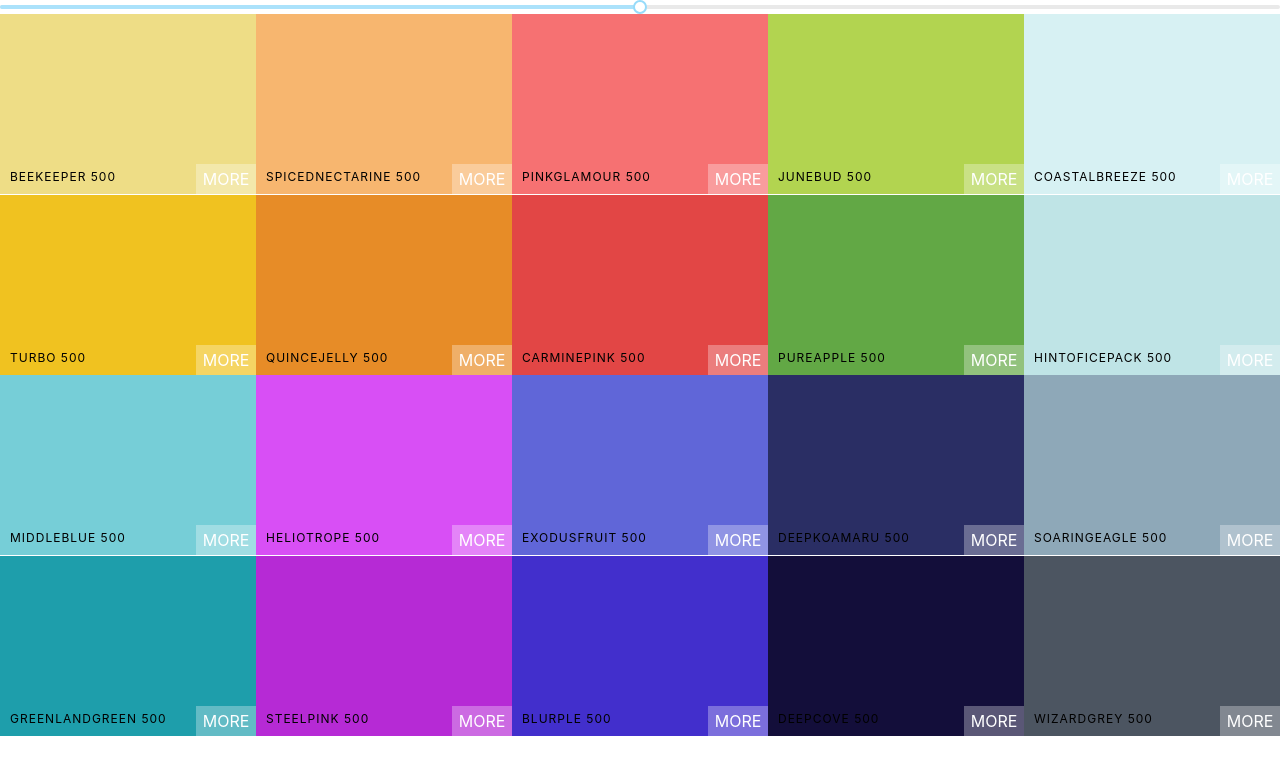
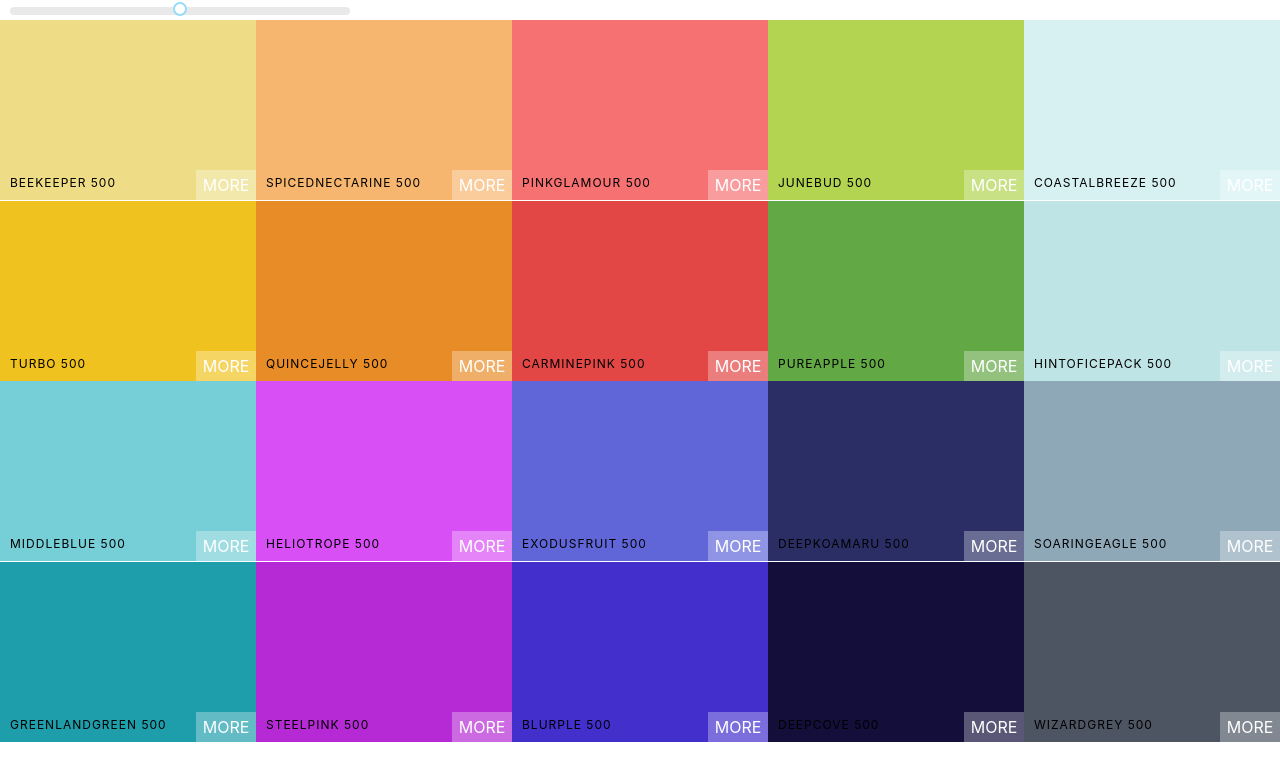
Before and after one commit to monicaep/Colors, a React (Create React App) app: page / in a window 1280 px wide. Shown: the top 780 px of the page. Built offline with nearby package versions, Linux system fonts and the light colour scheme.

Commit message:
styled slider

```diff
--- a/src/Palette.css
+++ b/src/Palette.css
@@ -5,3 +5,17 @@
 .Palette-colors {
     height: 90%;
 }
+
+.slider {
+    width: 340px;
+    margin: 0 10px;
+    display: inline-block;
+}
+
+.rc-slider-track {
+    background-color: transparent;
+}
+
+.rc-slider-rail {
+    height: 8px;
+}
--- a/src/Palette.js
+++ b/src/Palette.js
@@ -18,6 +18,7 @@ class Palette extends Component {
     render() {
         return (
             <div className='Palette'>
+                <div className='slider'>
                     <Slider
                         defaultValue={this.state.level}
                         min={100}
@@ -25,6 +26,8 @@ class Palette extends Component {
                         step={100}
                         onAfterChange={this.changeLevel}
                     />
+                </div>
+
                 <div className='Palette-colors'>
                     {this.props.palette.colors[this.state.level].map(color => (
                         <ColorBox background={color.hex} name={color.name} />
```
Lines whose indentation alone changed are shown as unchanged.
